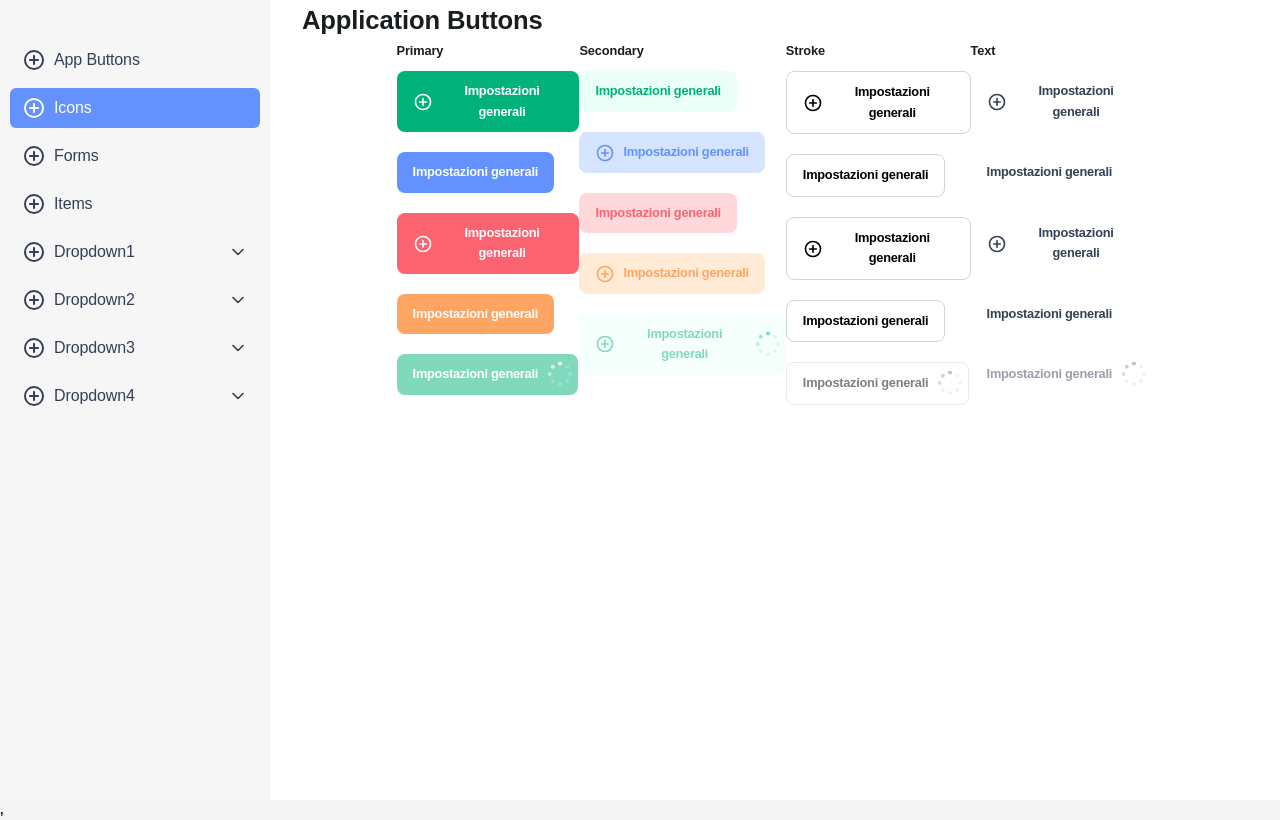
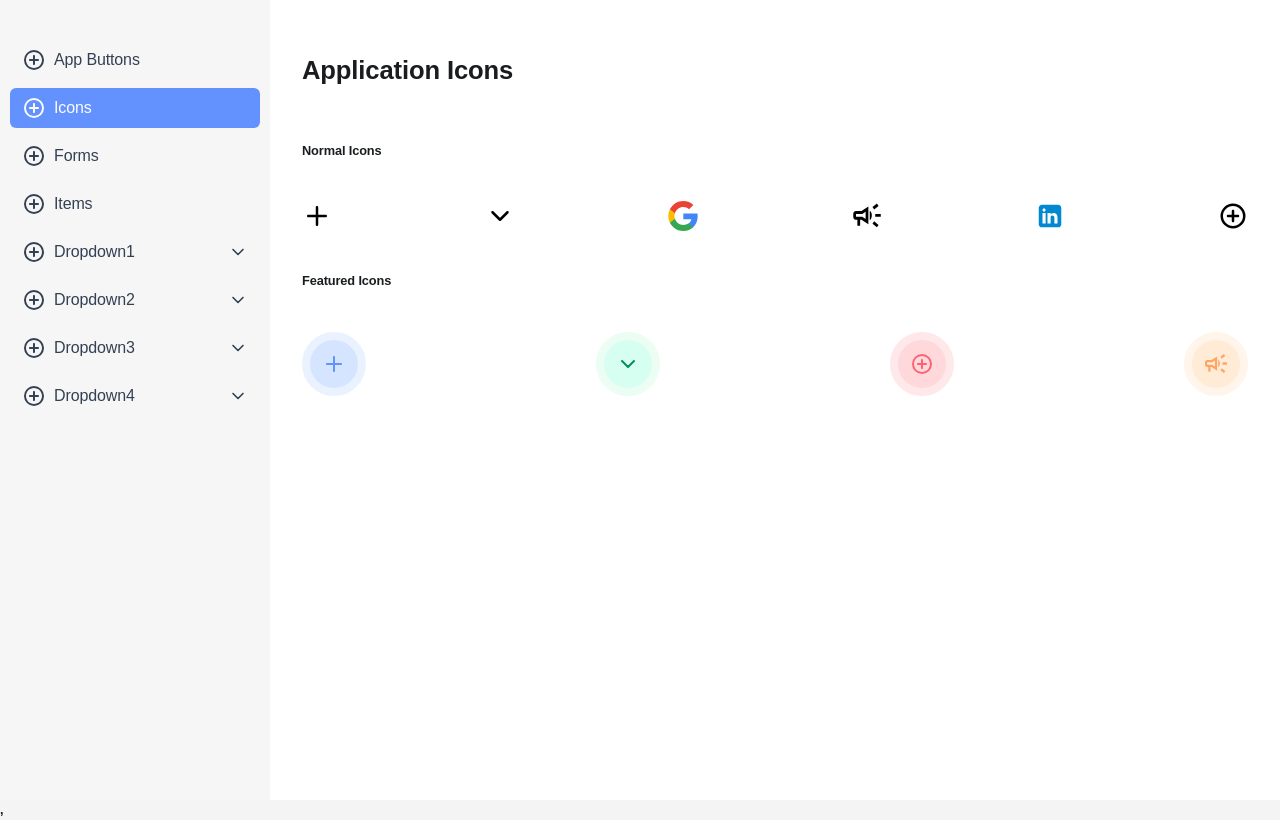
Before and after one commit to TomasSadone/shared-components, a React (Create React App) app: page /icons in a window 1280 px wide. Built offline with nearby package versions, Linux system fonts and the light colour scheme.

Commit message:
Icons (#4)
* project init & config & creating button component with examples

* menu items

* budges & icons & icon button components

---------

Co-authored-by: unknown <alaeddin.tabai@esprit.tn>

```diff
--- a/src/App.tsx
+++ b/src/App.tsx
@@ -3,14 +3,17 @@ import './styles/app.sass';
 import { Routes, Route } from 'react-router-dom';
 import Layout from 'Layout';
 import Home from 'Pages/Home';
+import Icons from 'Pages/Icons';
+import Items from 'Pages/Items';
+
 const App = () => {
   return (
     <Routes>
       <Route path="/" element={<Layout />}>
         <Route index element={<Home />} />
-        <Route path="/icons" element={<Home />} />
+        <Route path="/icons" element={<Icons />} />
         <Route path="/forms" element={<Home />} />
-        <Route path="/items" element={<Home />} />
+        <Route path="/items" element={<Items />} />
         <Route path="/d1-item1" element={<Home />} />
         <Route path="/d1-item2" element={<Home />} />
         <Route path="/d2-item1" element={<Home />} />
--- a/src/Pages/Home.tsx
+++ b/src/Pages/Home.tsx
@@ -1,8 +1,9 @@
 import AppButton from 'components/Button';
+import IconButton from 'components/IconButton';
 
 const Home = () => (
   <div>
-    <h1>Application Buttons</h1>
+    <h1 style={{ margin: '50px 0' }}>Application Buttons</h1>
     <div style={{ width: '80%', margin: 'auto' }} className="d-flex justify-content-between">
       <div>
         <h4>Primary</h4>
@@ -87,6 +88,27 @@ const Home = () => (
           <AppButton title="Impostazioni generali" color="orange" text isLoading />
         </div>
       </div>
+      <div>
+        <h4>Icon</h4>
+        <div className="pt-10 pb-10">
+          <IconButton icon="plus-circle" />
+        </div>
+        <div className="pt-10 pb-10">
+          <IconButton icon="plus-circle" color="green" />
+        </div>
+        <div className="pt-10 pb-10">
+          <IconButton icon="plus-circle" color="blue" />
+        </div>
+        <div className="pt-10 pb-10">
+          <IconButton icon="plus-circle" color="red" />
+        </div>
+        <div className="pt-10 pb-10">
+          <IconButton icon="plus-circle" color="orange" />
+        </div>
+        <div className="pt-10 pb-10">
+          <IconButton icon="plus-circle" color="green" isLoading />
+        </div>
+      </div>
     </div>
   </div>
 );
--- /dev/null
+++ b/src/Pages/Icons.tsx
@@ -0,0 +1,26 @@
+import Icon from 'components/Icon';
+import FeaturedIcon from 'components/Icon/FeaturedIcon';
+
+const Icons = () => (
+  <div>
+    <h1 style={{ margin: '50px 0' }}>Application Icons</h1>
+    <h4>Normal Icons</h4>
+    <div style={{ margin: '40px 0' }} className="d-flex justify-content-between">
+      <Icon name="add" size={30} />
+      <Icon name="chevron" size={30} />
+      <Icon name="google" size={30} viewBox="0 0 24 24" />
+      <Icon name="horn" size={30} viewBox="0 0 24 24" />
+      <Icon name="linkedin" size={30} viewBox="0 0 48 48" />
+      <Icon name="plus-circle" size={30} />
+    </div>
+    <h4>Featured Icons</h4>
+    <div style={{ margin: '40px 0' }} className="d-flex justify-content-between">
+      <FeaturedIcon name="add" color="blue" />
+      <FeaturedIcon name="chevron" color="green" />
+      <FeaturedIcon name="plus-circle" color="red" />
+      <FeaturedIcon name="horn" color="orange" viewBox="0 0 24 24" />
+    </div>
+  </div>
+);
+
+export default Icons;
--- /dev/null
+++ b/src/Pages/Items.tsx
@@ -0,0 +1,25 @@
+import Badge from 'components/Badge';
+
+const Items = () => (
+  <div>
+    <h1 style={{ margin: '50px 0' }}>Application Badges</h1>
+    <div style={{ margin: '40px 0' }} className="d-flex justify-content-between">
+      <Badge text="add" withDot color="pink" />
+      <Badge text="chevron" withDot color="red" />
+      <Badge text="google" withDot color="blue" />
+      <Badge text="horn" withDot color="green" />
+      <Badge text="linkedin" withDot color="orange" />
+      <Badge text="plus-circle" withDot />
+    </div>
+    <div style={{ margin: '40px 0' }} className="d-flex justify-content-between">
+      <Badge text="add" color="pink" />
+      <Badge text="chevron" color="red" />
+      <Badge text="google" color="blue" />
+      <Badge text="horn" color="green" />
+      <Badge text="linkedin" color="orange" />
+      <Badge text="plus-circle" />
+    </div>
+  </div>
+);
+
+export default Items;
--- /dev/null
+++ b/src/components/Badge/Badge.module.sass
@@ -0,0 +1,64 @@
+@import ../../styles/helpers
+
+[class^="badge"]
+    display: flex
+    padding: 2px 10px 2px 8px
+    align-items: center
+    gap: 6px
+    border-radius: 16px
+    text-align: center
+    font-size: 14px
+    font-style: normal
+    font-weight: 500
+    line-height: 20px
+    &.dot
+        &::before
+            content:''
+            width: 8px
+            height: 8px
+            border-radius: 50%
+
+.pink
+    color: #C11574
+    border: 1px solid #FCCEEE
+    background: #FDF2FA
+    &.dot
+        &::before
+            background: #C11574
+.red
+    color: $red
+    border: 1px solid $red_secondary
+    background: $red_secondary_light
+    &.dot
+        &::before
+            background: $red
+.blue
+    color: $blue
+    border: 1px solid $blue_secondary
+    background: $blue_secondary_light
+    &.dot
+        &::before
+            background: $blue
+.green
+    color: $primary_700
+    border: 1px solid $primary_100
+    background: $success_50
+    &.dot
+        &::before
+            background: $primary_700
+
+.orange
+    color: $orange
+    border: 1px solid $orange_secondary
+    background: $orange_secondary_light
+    &.dot
+        &::before
+            background: $orange
+
+.default
+    color: $g7
+    border: 1px solid $g3
+    background: $g2
+    &.dot
+        &::before
+            background: $g7
--- /dev/null
+++ b/src/components/Badge/index.tsx
@@ -0,0 +1,15 @@
+import cn from 'classnames';
+import styles from './Badge.module.sass';
+import { AppColors } from 'types/MainTypes';
+
+const Badge: React.FC<{ text: string; withDot?: boolean; color?: AppColors | 'pink' }> = ({
+  text,
+  withDot,
+  color,
+}) => (
+  <div className={cn('badge', styles[color || 'default'], { [styles.dot]: withDot })}>
+    {text}
+  </div>
+);
+
+export default Badge;
--- /dev/null
+++ b/src/components/Icon/FeaturedIcon.tsx
@@ -0,0 +1,17 @@
+import { AppColors } from 'types/MainTypes';
+import Icon from '.';
+import styles from './Icons.module.sass';
+import { icons } from 'constants/svgIcons';
+import cn from 'classnames';
+
+const FeaturedIcon: React.FC<{
+  color: AppColors;
+  name: keyof typeof icons;
+  viewBox?: string;
+}> = ({ color, name, viewBox }) => (
+  <div className={cn(styles[`wrapper_${color}`])}>
+    <Icon className={styles.layout} name={name} size={24} viewBox={viewBox} />
+  </div>
+);
+
+export default FeaturedIcon;
--- /dev/null
+++ b/src/components/Icon/Icons.module.sass
@@ -0,0 +1,33 @@
+@import ../../styles/helpers
+
+.layout
+    display: flex
+    width: 48px
+    height: 48px
+    padding: 12px
+    justify-content: center
+    align-items: center
+.wrapper_green
+    border: 8px solid $success_50
+    background: $primary_100
+    svg
+        fill: $primary_700
+    border-radius: 50%
+.wrapper_red
+    border: 8px solid $red_secondary_light
+    background: $red_secondary
+    svg
+        fill: $red
+    border-radius: 50%
+.wrapper_blue
+    border: 8px solid $blue_secondary_light
+    background: $blue_secondary
+    svg
+        fill: $blue
+    border-radius: 50%
+.wrapper_orange
+    border: 8px solid $orange_secondary_light
+    background: $orange_secondary
+    svg
+        fill: $orange
+    border-radius: 50%
--- /dev/null
+++ b/src/components/IconButton/IconButton.module.sass
@@ -0,0 +1,43 @@
+@import ../../styles/helpers
+
+.button
+    cursor: pointer
+    display: flex
+    padding: 8px
+    justify-content: center
+    align-items: center
+    gap: 8px
+    border-radius: 8px
+    background: $n1
+    box-shadow: 0px 1px 2px 0px rgba(16, 24, 40, 0.05)
+    &:hover
+        background: $n2
+    &:disabled
+        opacity: .5
+        cursor: default
+        pointer-events: none
+
+.default
+    border: 1px solid $g3
+    svg
+        fill: $n8
+.red
+    border: 1px solid $red
+    svg
+        fill: $red
+.green
+    border: 1px solid $green
+    svg
+        fill: $green
+.blue
+    border: 1px solid $blue
+    svg
+        fill: $blue
+.orange
+    border: 1px solid $orange
+    svg
+        fill: $orange
+
+.loader
+    margin: 8px !important
+    gap: 8px
--- /dev/null
+++ b/src/components/IconButton/index.tsx
@@ -0,0 +1,27 @@
+import Icon from 'components/Icon';
+import styles from './IconButton.module.sass';
+import { AppColors } from 'types/MainTypes';
+import { icons } from 'constants/svgIcons';
+import cn from 'classnames';
+import Loader from 'components/Loader';
+
+const IconButton: React.FC<{
+  icon: keyof typeof icons;
+  onClick?: () => void;
+  color?: AppColors;
+  isLoading?: boolean;
+}> = ({ icon, onClick, color, isLoading }) => (
+  <button
+    disabled={isLoading}
+    onClick={onClick}
+    className={cn(styles.button, styles[color || 'default'])}
+  >
+    {isLoading ? (
+      <Loader color={color} useColor className={styles.loader} />
+    ) : (
+      <Icon name={icon} size={20} />
+    )}
+  </button>
+);
+
+export default IconButton;
--- a/src/styles/helpers.sass
+++ b/src/styles/helpers.sass
@@ -28,12 +28,15 @@
 // colors
 $orange: #ffa563
 $orange_secondary: #FFEBD6
+$orange_secondary_light: #fff5eb
 $green: #00b27a
 $green_secondary: #EBFFF9
 $blue: #6392ff
 $blue_secondary: #D6E5FF
+$blue_secondary_light: #ebf2ff
 $red:#fc6371
 $red_secondary:#FED8DB
+$red_secondary_light:#ffe8ea
 $menu-color:#f6f6f6
 
 $n: #FFFFFF
@@ -52,6 +55,9 @@ $g3: #D0D5DD
 $g7: #344054
 $g8: #1D2939
 
+$primary_100:#D6FFF2
+$primary_700:#008F62
+$success_50:#ECFDF3
 
 // typography
 =base-font
```
Also changed, not shown: src/styles/blocks/title.sass (line endings or trailing spaces), 1 other file (tests, documents, lock files or other folders).
